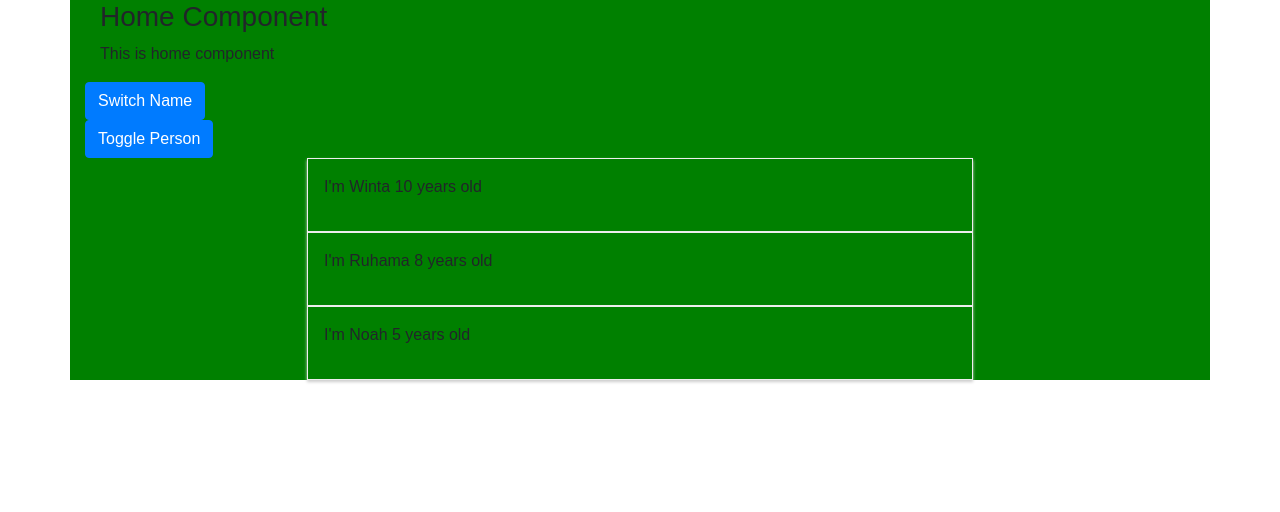
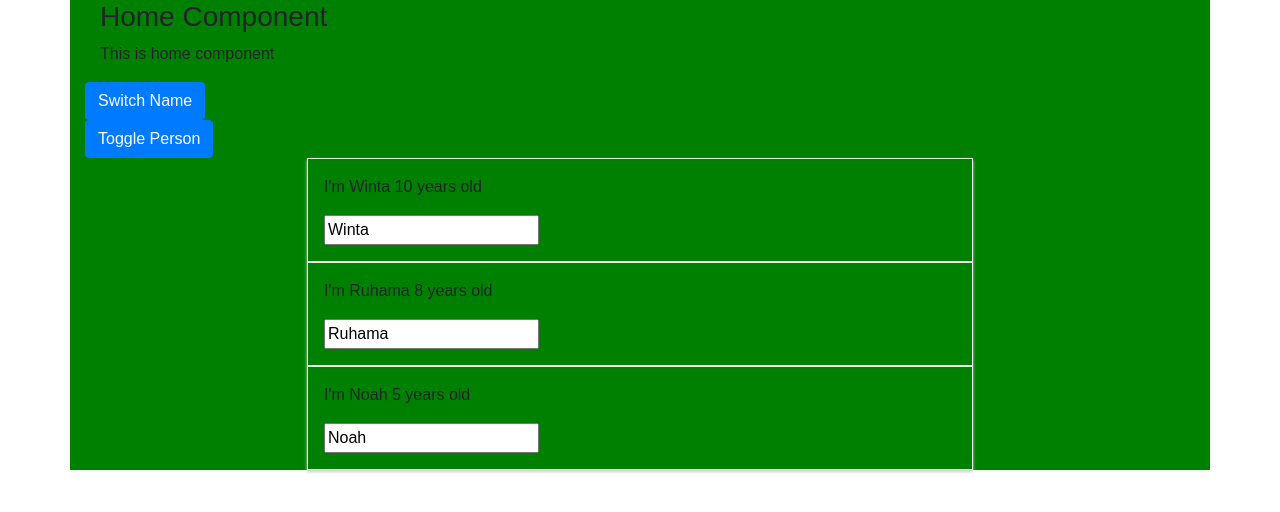
Before and after one commit to DerejeKitaw/reactJs, a React (Create React App) app: page / in a window 1280 px wide. Shown: the top 512 px of the page. Built offline with nearby package versions, Linux system fonts and the light colour scheme; the HTML template or start-up script is replaced by a standard one.

Commit message:
57. Flexible Lists -updating each list

```diff
--- a/src/App.js
+++ b/src/App.js
@@ -5,9 +5,9 @@ import Person from './components/Person';
 class App extends Component {
   state = {
     persons: [
-      { name: 'Winta', age: 10 },
-      { name: 'Ruhama', age: 8 },
-      { name: 'Noah', age: 5 }
+      { id:1 ,name: 'Winta', age: 10 },
+      { id:2 ,name: 'Ruhama', age: 8 },
+      { id:3 ,name: 'Noah', age: 5 }
     ],
     showPersons: true
   };
@@ -34,6 +34,22 @@ class App extends Component {
     persons.splice(personIndex, 1);
     this.setState({persons: persons})
   }
+  nameChangedHandler = (event, id) => {
+    const personIndex = this.state.persons.findIndex(p => {
+      return p.id === id;
+    })
+    const person = {
+      ...this.state.persons[personIndex]
+    }
+    person.name = event.target.value;
+
+    const persons = [...this.state.persons];
+
+    persons[personIndex] = person;
+    this.setState({
+      persons: persons
+    })
+  }
   render() {
     let person = null;
     if (this.state.showPersons) {
@@ -41,8 +57,9 @@ class App extends Component {
         <div>
           {this.state.persons.map((person, index) => {
             return <Person
-              clickGGGG={() => this.deletePersonHandler(index)}
-              key={index}
+              // clickGGGG={() => this.deletePersonHandler(index)}
+              changed={(event)=>this.nameChangedHandler(event, person.id)}
+              key={person.id}
               name={person.name}
               age={person.age} />;
           })}
--- a/src/components/Person/index.js
+++ b/src/components/Person/index.js
@@ -5,6 +5,7 @@ const Person = (props) => {
   return <div onClick={props.clickGGGG} className="container person_container">
     <p >I'm {props.name} {props.age} years old</p>
     <p>{props.children}</p>
+    <input type="text" onChange={props.changed} value={props.name} />
   </div>
 }
 
```
